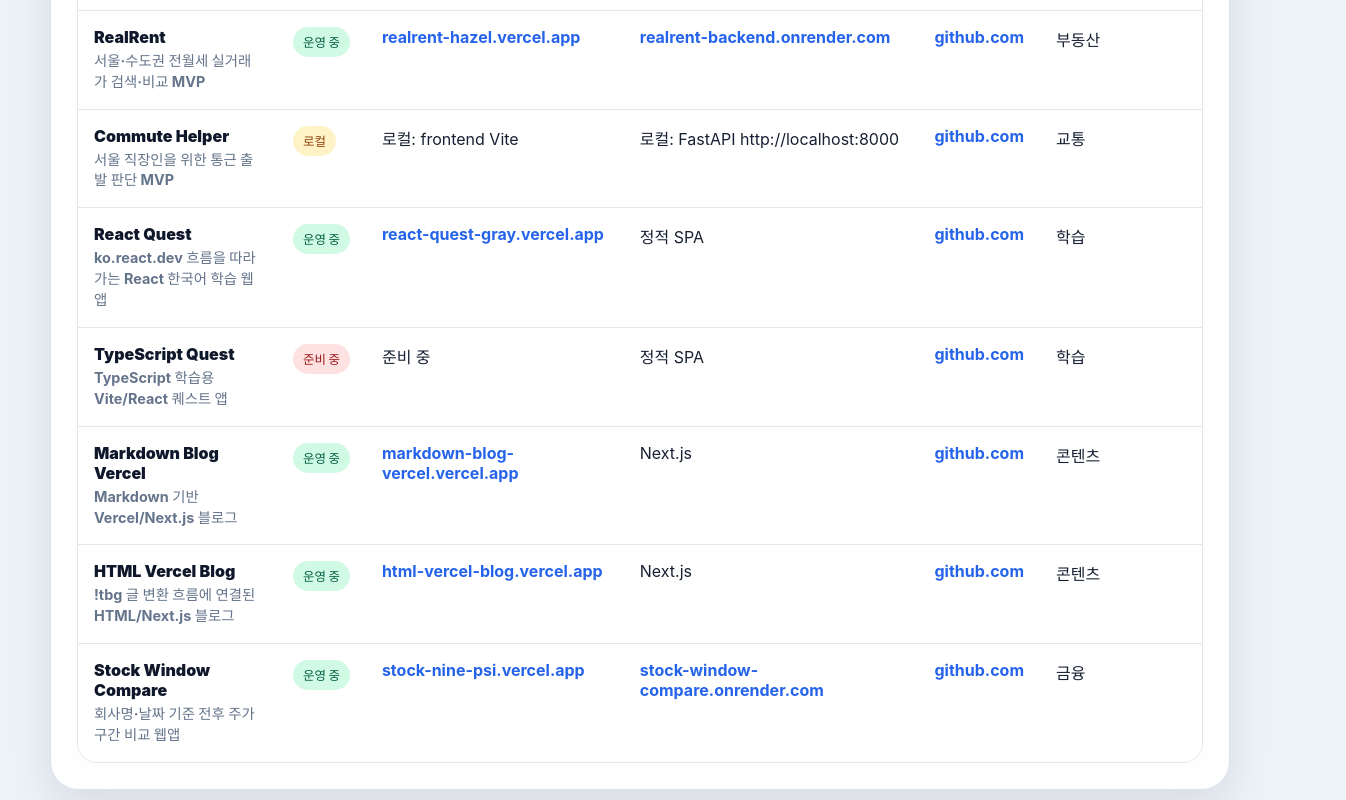
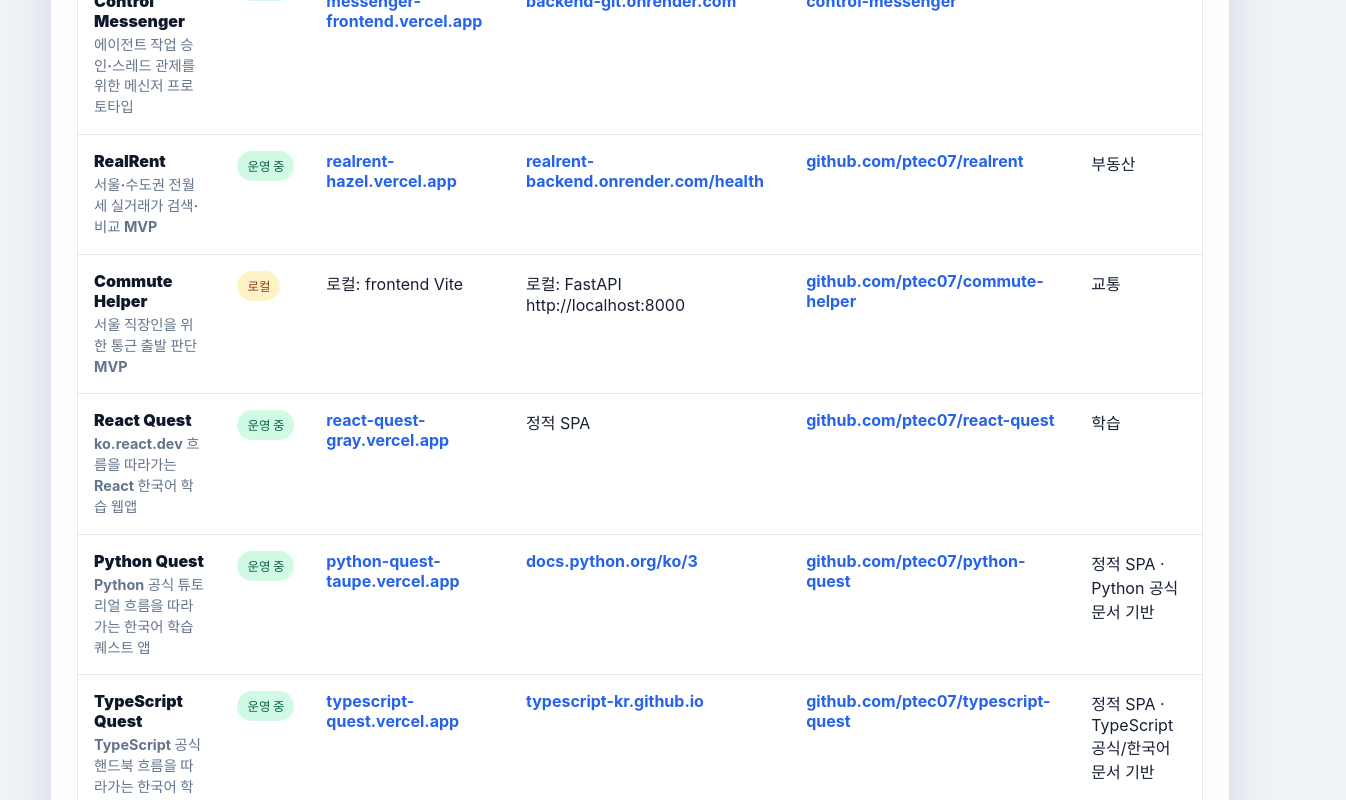
Before and after one commit to ptec07/the-dashboard-i-made, a React (Vite) app: page / in a window 1280 px wide. Shown: the part 1580-2380 px from the top of the page, 1346 px wide, since content can reach past the window. Built offline with nearby package versions, Linux system fonts and the light colour scheme.

Commit message:
Add Python and TypeScript Quest details

```diff
--- a/src/App.tsx
+++ b/src/App.tsx
@@ -79,13 +79,24 @@
     github: 'https://github.com/ptec07/react-quest',
   },
   {
+    name: 'Python Quest',
+    description: 'Python 공식 튜토리얼 흐름을 따라가는 한국어 학습 퀘스트 앱',
+    category: '학습',
+    status: '운영 중',
+    frontend: 'https://python-quest-taupe.vercel.app',
+    backend: 'https://docs.python.org/ko/3/',
+    github: 'https://github.com/ptec07/python-quest',
+    note: '정적 SPA · Python 공식 문서 기반',
+  },
+  {
     name: 'TypeScript Quest',
-    description: 'TypeScript 학습용 Vite/React 퀘스트 앱',
+    description: 'TypeScript 공식 핸드북 흐름을 따라가는 한국어 학습 퀘스트 앱',
     category: '학습',
-    status: '준비 중',
-    frontend: '준비 중',
-    backend: '정적 SPA',
+    status: '운영 중',
+    frontend: 'https://typescript-quest.vercel.app',
+    backend: 'https://typescript-kr.github.io/',
     github: 'https://github.com/ptec07/typescript-quest',
+    note: '정적 SPA · TypeScript 공식/한국어 문서 기반',
   },
   {
     name: 'Markdown Blog Vercel',
@@ -124,10 +135,10 @@
   if (!value) return <span className="muted">없음</span>
   if (!value.startsWith('http')) return <span>{value}</span>
 
-  const host = new URL(value).host
+  const displayUrl = value.replace(/^https?:\/\//, '').replace(/\/$/, '')
   return (
     <a href={value} target="_blank" rel="noreferrer" aria-label={label}>
-      {host}
+      {displayUrl}
     </a>
   )
 }
```
Also changed, not shown: 2 other files (tests, documents, lock files or other folders).
